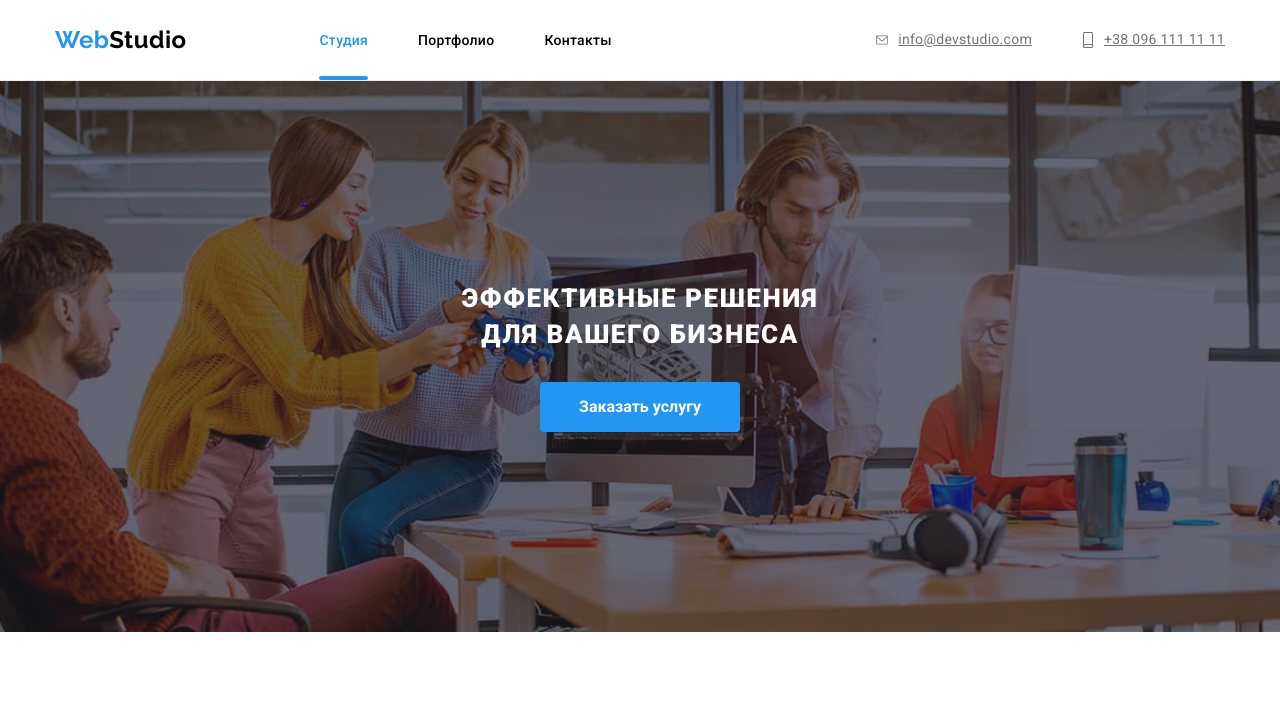
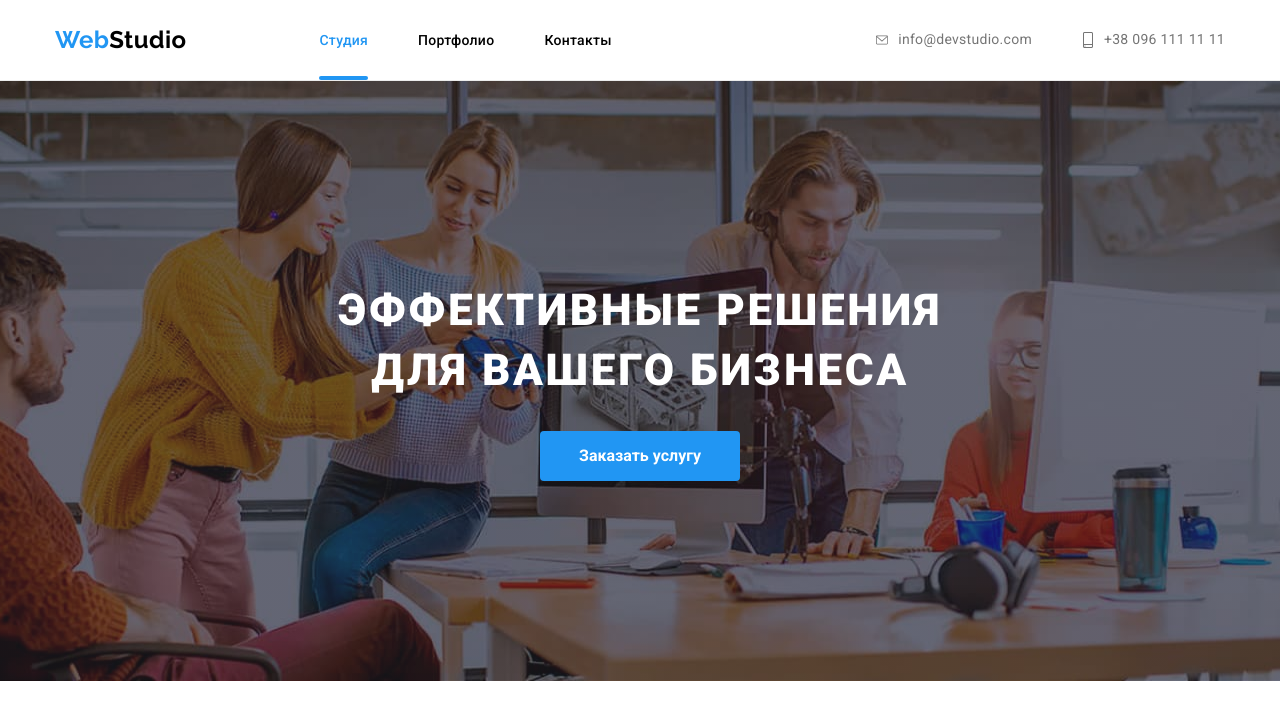
Before and after one commit to smirnypavel/goit-markup-hw-08, a plain HTML site: page index.html in a window 1280 px wide. Shown: the top 723 px of the page. Drawn offline with nearby package versions, Linux system fonts and the light colour scheme.

Commit message:
исправил ошибки

```diff
--- a/sass/layout/_header.scss
+++ b/sass/layout/_header.scss
@@ -63,6 +63,7 @@
 }
 
 .header__phone {
+  text-decoration: none;
   display: flex;
   align-items: center;
   color: var(--primery-text-color);
@@ -79,6 +80,7 @@
 }
 
 .header__mail {
+  text-decoration: none;
   display: flex;
   align-items: center;
   color: var(--primery-text-color);
--- a/sass/layout/_hero.scss
+++ b/sass/layout/_hero.scss
@@ -107,4 +107,7 @@
   color: var(--white-color);
   text-transform: uppercase;
   text-align: center;
+  @media screen and (min-width: 1200px) {
+    font-size: 44px;
+  }
 }
```
Also changed, not shown: css/main.css, css/main.min.css, 2 other files.
